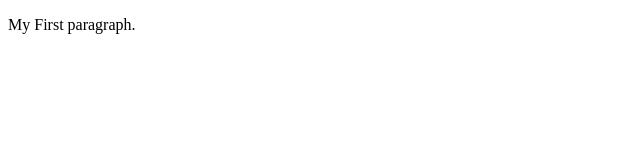
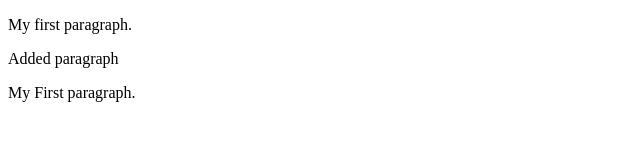
Before and after one commit to tskoczylas/git, a plain HTML site: page index.html in a window 1280 px wide. Shown: the whole page, without its empty margins (0-640 px from the left). Drawn offline with Linux system fonts and the light colour scheme.

Commit message:
Update index.html

```diff
--- a/index.html
+++ b/index.html
@@ -3,6 +3,9 @@
 <body>
 
 
+<p>My first paragraph.</p>
+
+  <p> Added paragraph <p>
 
 <p>My First paragraph.</p>
 
```
